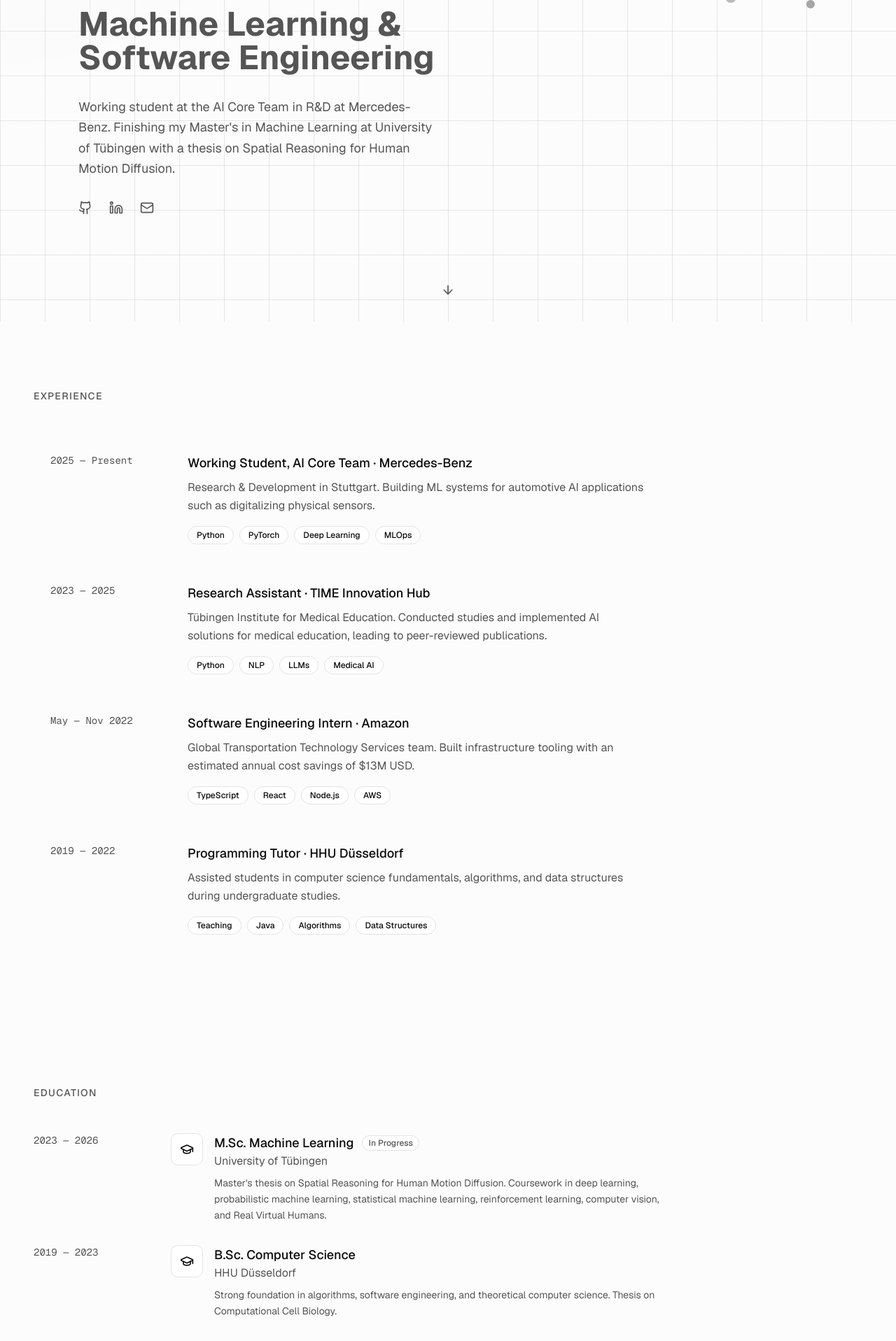
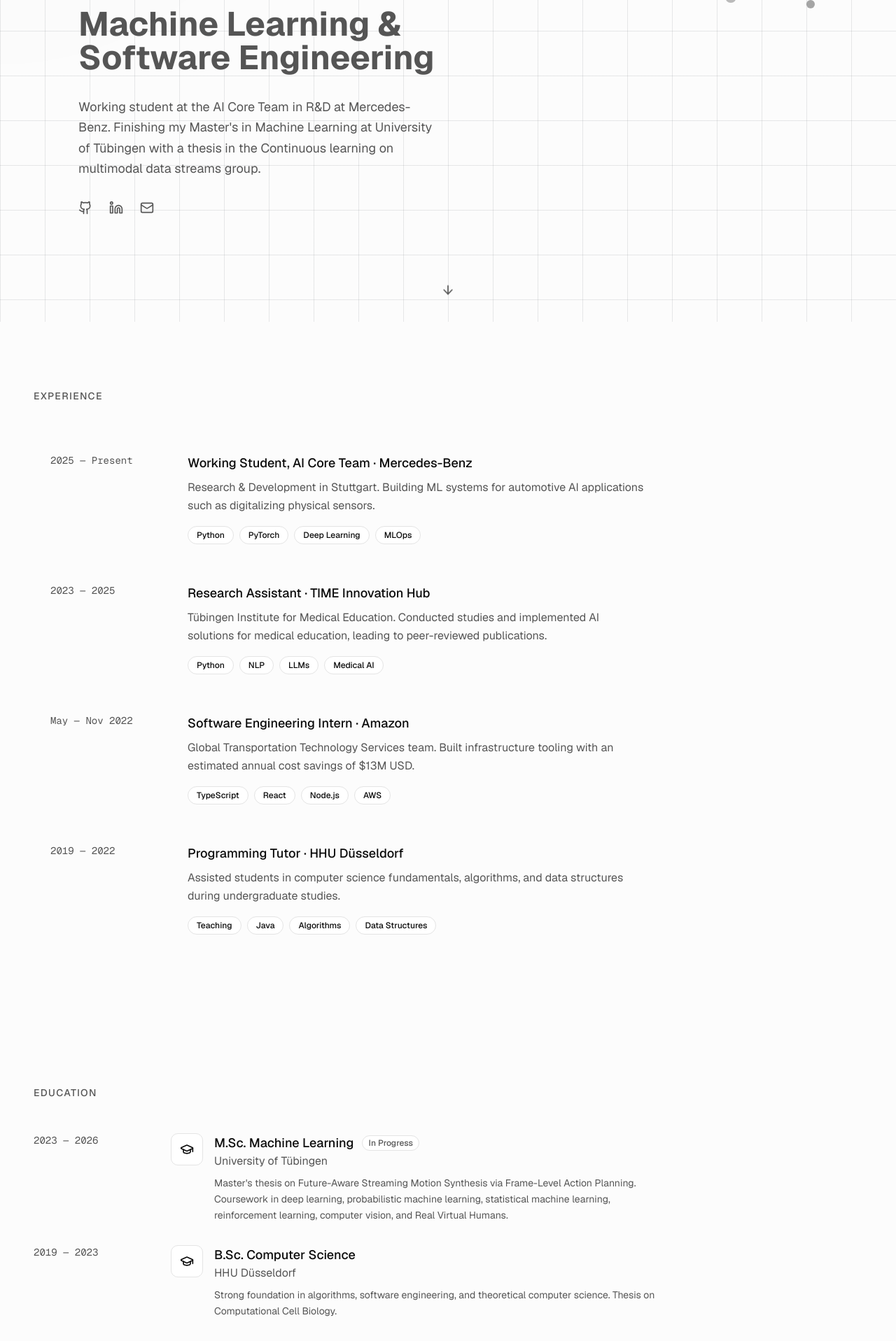
Before and after one commit to ernaz100/Portfolio_Clean, a Next.js app: page / in a window 1280 px wide. Shown: the part 340-2257 px from the top of the page at 70% size. Built offline with nearby package versions, Linux system fonts and the light colour scheme.

Commit message:
update thesis

```diff
--- a/components/education.tsx
+++ b/components/education.tsx
@@ -10,7 +10,7 @@ const education = [
     school: "University of Tübingen",
     status: "In Progress",
     description:
-      "Master's thesis on Spatial Reasoning for Human Motion Diffusion. Coursework in deep learning, probabilistic machine learning, statistical machine learning, reinforcement learning, computer vision, and Real Virtual Humans.",
+      "Master's thesis on Future-Aware Streaming Motion Synthesis via Frame-Level Action Planning. Coursework in deep learning, probabilistic machine learning, statistical machine learning, reinforcement learning, computer vision, and Real Virtual Humans.",
   },
   {
     period: "2019 — 2023",
--- a/components/hero.tsx
+++ b/components/hero.tsx
@@ -70,8 +70,7 @@ export function Hero() {
             <p className="animate-in fade-in slide-in-from-bottom-4 max-w-lg text-lg leading-relaxed text-muted-foreground duration-500 [animation-delay:300ms] [animation-fill-mode:both]">
               Working student at the AI Core Team in R&D at Mercedes-Benz.
               Finishing my Master&apos;s in Machine Learning at University of
-              Tübingen with a thesis on Spatial Reasoning for Human Motion
-              Diffusion.
+              Tübingen with a thesis in the Continuous learning on multimodal data streams group.
             </p>
 
             {/* Social links */}
```
